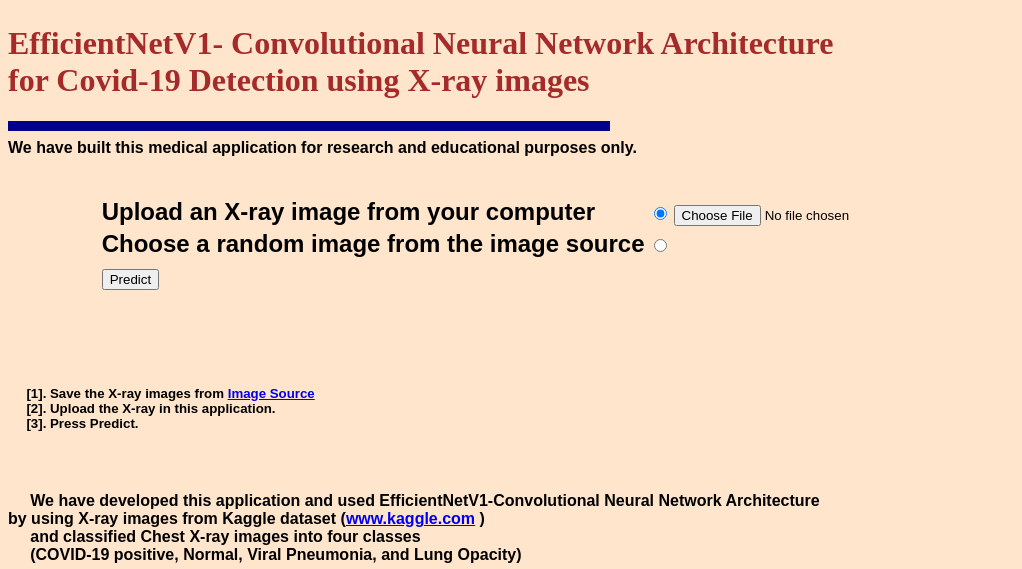
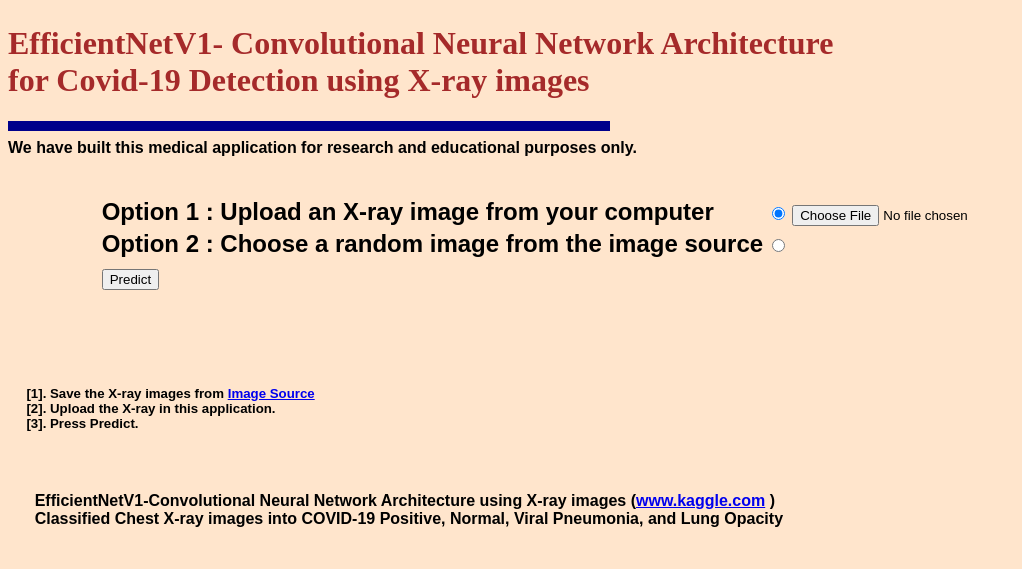
Before and after one commit to bmafshary/covid19b, a Flask app: page / in a window 1280 px wide. Shown: the part 326-895 px from the top of the page, without its empty margins (0-1022 px from the left). Run offline with Flask 2, Linux system fonts and the light colour scheme.

Commit message:
Update index.html

```diff
--- a/templates/index.html
+++ b/templates/index.html
@@ -31,13 +31,13 @@ We have built this medical application for <wbr>research and educational purpose
 <table>
     <tr>
         <td>&nbsp&nbsp&nbsp&nbsp&nbsp&nbsp&nbsp&nbsp&nbsp&nbsp&nbsp&nbsp&nbsp</td>
-        <td><label for="rad1" > Upload an X-ray image<wbr> from your computer </label></td>
+        <td><label for="rad1" > Option 1 : Upload an X-ray image<wbr> from your computer </label></td>
         <td><input type="radio" id="rad1" name="radiob" value="upload" onclick="show()" checked ></td>
         <td><input type=file name=file id="filebutt"></td>
     </tr>
     <tr>
         <td>&nbsp&nbsp&nbsp&nbsp&nbsp&nbsp&nbsp&nbsp&nbsp&nbsp&nbsp&nbsp&nbsp</td>
-        <td><label for="rad2" > Choose a random image<wbr> from the image source </label></td>
+        <td><label for="rad2" > Option 2 : Choose a random image<wbr> from the image source </label></td>
         <td><input type="radio" id="rad2" name="radiob" value="rand" onclick="hide()" >
     </tr>
     <td>&nbsp&nbsp&nbsp&nbsp&nbsp&nbsp&nbsp&nbsp&nbsp&nbsp&nbsp&nbsp&nbsp</td>
@@ -55,18 +55,17 @@ We have built this medical application for <wbr>research and educational purpose
 <wbr>
 
 <h4>
- <wbr>&nbsp&nbsp&nbsp&nbsp&nbspWe have developed this application<wbr> and used EfficientNetV1-Convolutional Neural Network Architecture<wbr>
-by using X-ray images from Kaggle dataset (<a href="https://www.kaggle.com" target="_blank">www.kaggle.com</a> )<br>
-     &nbsp&nbsp&nbsp&nbsp&nbspand classified Chest X-ray images into<wbr> four classes
-    <br>&nbsp&nbsp&nbsp&nbsp&nbsp(COVID-19 positive, Normal, Viral Pneumonia, and Lung Opacity)
+ <wbr>&nbsp&nbsp&nbsp&nbsp&nbsp EfficientNetV1-Convolutional Neural Network Architecture<wbr> using X-ray images
+    (<a href="https://www.kaggle.com" target="_blank">www.kaggle.com</a> )<br>
+     &nbsp&nbsp&nbsp&nbsp&nbsp Classified Chest X-ray images into COVID-19 <wbr>Positive, Normal, Viral Pneumonia, and Lung Opacity
 </h4>
 <tr>
     <table>
-            <td><img src="{{image}}" align="middle"  alt=""/></td>
+            <td><img src="{{image}}" align="middle"  alt="" width="299" height="299"/></td>
         <td>&nbsp&nbsp&nbsp&nbsp&nbsp&nbsp&nbsp&nbsp&nbsp&nbsp&nbsp&nbsp&nbsp</td>
             <td>
-            <video autoplay loop muted>
-             <source src="https://nyailabandinstitute.com/wp-content/uploads/2021/08/Educational-Demo-N2.webm" type="video/mp4">    </video>
+            <video autoplay loop muted width="299" height="299">
+             <source src="https://nyailabandinstitute.com/wp-content/uploads/2021/08/Educational-Demo-N2.webm" type="video/mp4" >    </video>
         </td>
         <br>
 </table>
```
